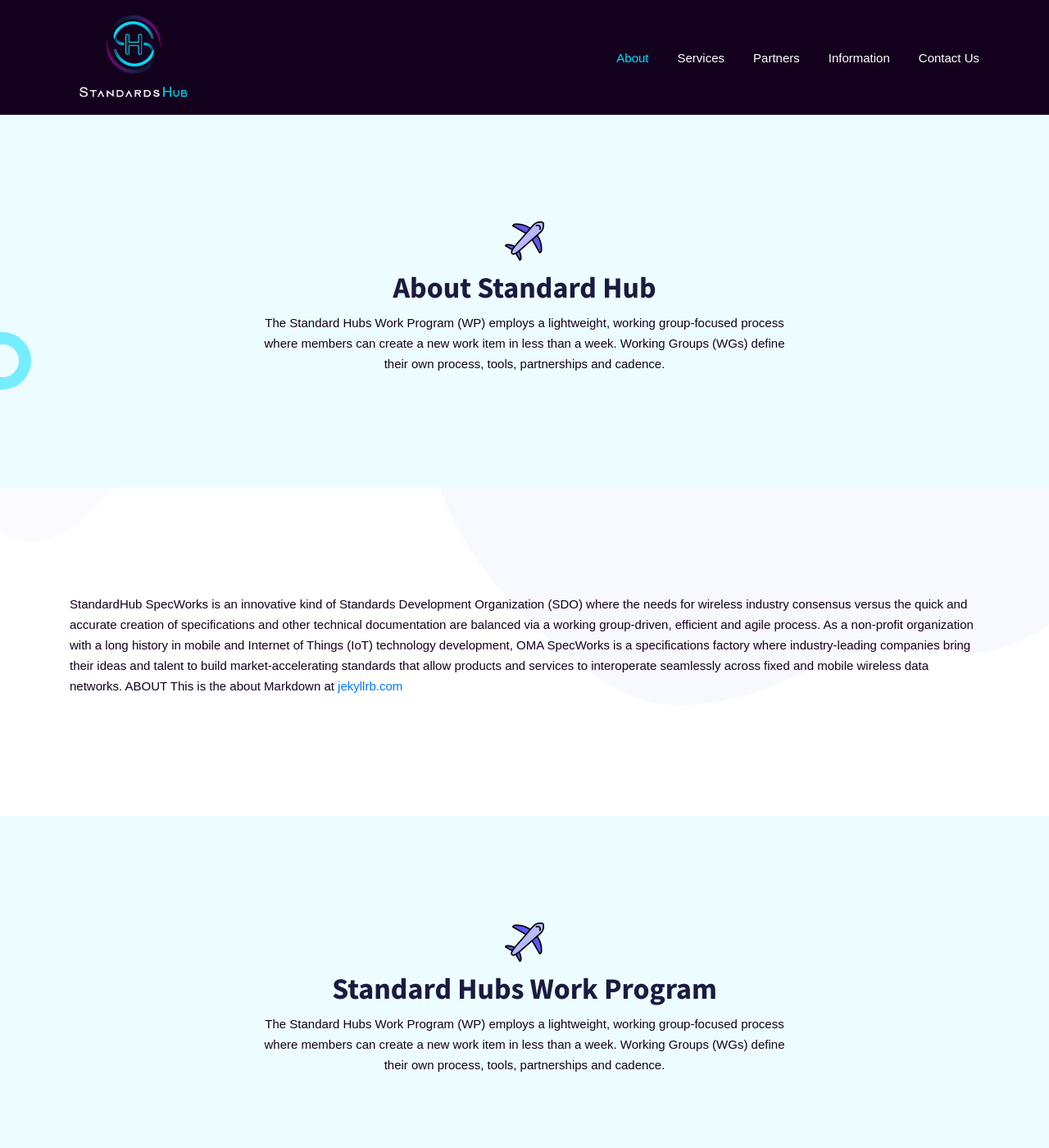
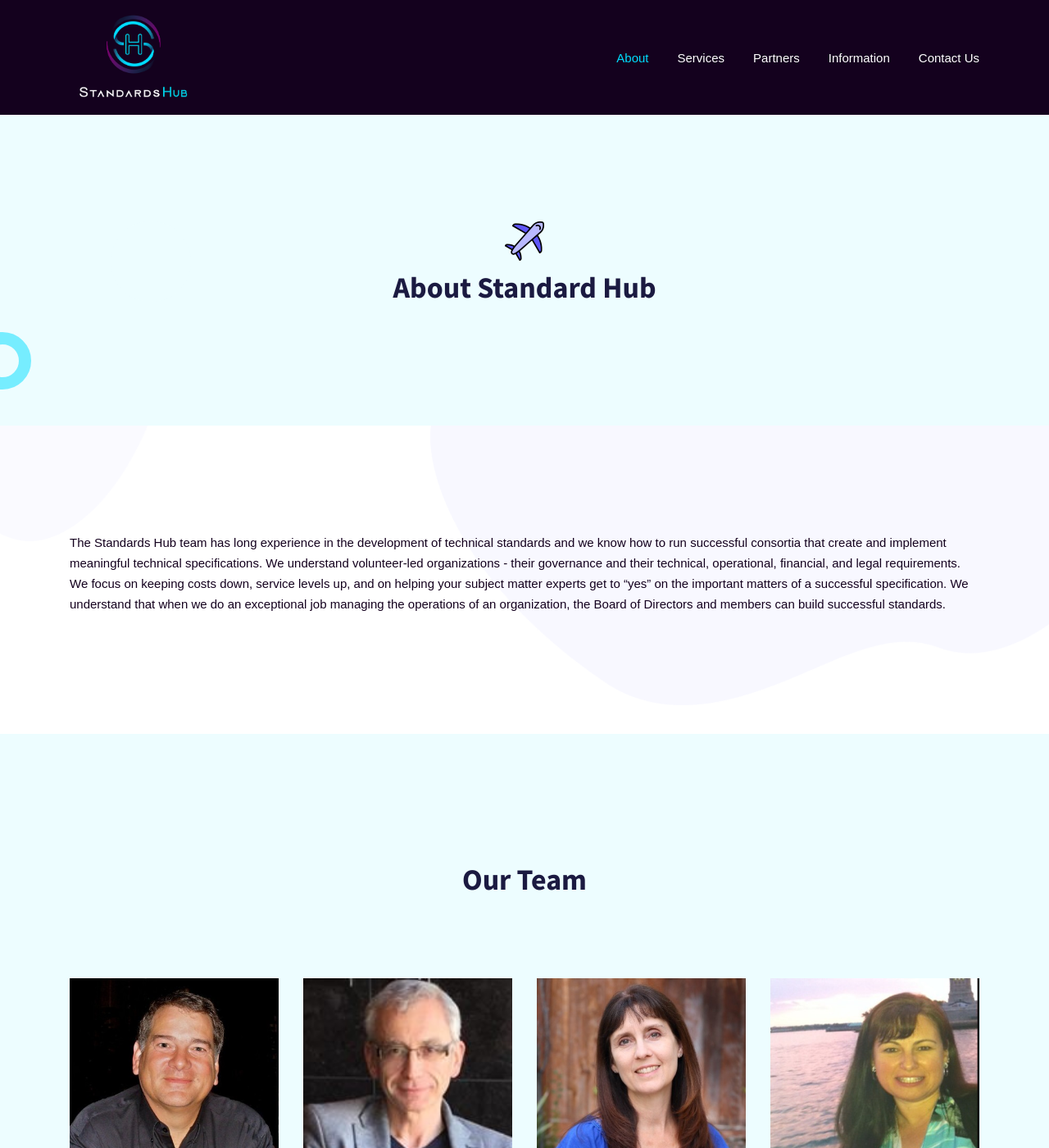
Before and after one commit to standardshub/sh-web, a Jekyll site: the page built from about.markdown, in a window 1280 px wide and 1400 px high. Shown: the whole window at 82% size. Built offline with Jekyll 4.4.1, drawn with Linux system fonts in a browser that asks for light colours; some of the changed text lies outside the part shown; grey boxes are pictures that could not be loaded.

Commit message:
add about example for staff

```diff
--- a/_includes/block_image_cards.html
+++ b/_includes/block_image_cards.html
@@ -2,37 +2,41 @@
   <div class="container">
     {% if include.header %}
     <div class="section-intro text-center pb-90px">
-        <img class="section-intro-img" src="{{include.header.image}}" alt="">
+      <img class="section-intro-img" src="{{include.header.image}}" alt="" />
       <h2>{{include.header.title}}</h2>
       <p>{{include.header.paragraph}}</p>
     </div>
     {% endif %}
     <div class="row">
-        {% for item in include.cards %}
-        {% assign card_per = include.card_per_line | plus: 0 %}
-        {% if card_per >= 1 and card_per <= 4 %}
-          {% assign col =  12 | divided_by: card_per %}
-          {% assign divConClassName = "col-lg-" | append: col %}
+      {% for item in include.cards %} {% assign card_per = include.card_per_line
+      | plus: 0 %} {% if card_per >= 1 and card_per <= 4 %} {% assign col = 12 |
+      divided_by: card_per %} {% assign divConClassName = "col-lg-" | append:
+      col %} {% else %} {% assign divConClassName = "col-lg" %} {% endif %}
+      <div class="col-md-6 {{ divConClassName }}  mb-4 mb-lg-4">
+        {% if item.button_lable %}
+        <div class="card-blog">
+          <img class="card-img rounded-0" src="{{item.image}}" alt="" />
+          <div class="card-blog-body">
+            <h4>{{item.title}}</h4>
+            <p>{{ item.paragraph }}</p>
+            <a class="button" href="{{ item.button_url }}"
+              >{{ item.button_lable }}</a
+            >
+          </div>
+        </div>
         {% else %}
-          {% assign divConClassName = "col-lg" %}
-        {% endif %}
-          <div class="col-md-6 {{ divConClassName }}  mb-4 mb-lg-4">
+        <a href="{{item.button_url}}">
           <div class="card-blog">
-              <img class="card-img rounded-0" src="{{item.image}}" alt="">
+            <img class="card-img rounded-0" src="{{item.image}}" alt="" />
             <div class="card-blog-body">
-                <a href="#">
               <h4>{{item.title}}</h4>
-                </a>
-                <!-- <ul class="card-blog-info">
-                  <li><i class="ti-notepad"></i></span>Jan 03, 2018</li>
-                  <li><i class="ti-comments-smiley"></i></span>03 Comments</li>
-                </ul> -->
               <p>{{ item.paragraph }}</p>
             </div>
           </div>
+        </a>
+        {% endif %}
       </div>
       {% endfor %}
-
     </div>
   </div>
 </section>
--- a/about.markdown
+++ b/about.markdown
@@ -6,32 +6,47 @@
 blocks_before:
   - layout: "block_text"
     title: About Standard Hub
-    paragraph: The Standard Hubs Work Program (WP) employs a lightweight, working group-focused process where members can create a new work item in less than a week. Working Groups (WGs) define their own process, tools, partnerships and cadence.
+    paragraph:
     image: ../assets/images/home/section-icon.png
 blocks_after:
   - layout: "block_image_cards"
     header:
-      title: Standard Hubs Work Program
-      paragraph: The Standard Hubs Work Program (WP) employs a lightweight, working group-focused process where members can create a new work item in less than a week. Working Groups (WGs) define their own process, tools, partnerships and cadence.
-      image: ../assets/images/home/section-icon.png
-    card_per_line: 3
+      title: Our Team
+      paragraph:
+    card_per_line: 4
     cards:
-      - title: Communications
-        paragraph: The COM Working Group is responsible for service layer standardization of communications related technologies, including areas such as Messaging, Push-to-talk over Cellular, Presence, Contact Information and Spam Reporting.
-        image: ../assets/images/gallery/g1.png
-        button_lable: "Lean More"
-        button_url: ""
-      - title: Content Delivery
-        paragraph: The CD Working Group is chartered to define the basic delivery mechanisms, bi-directional exchange mechanisms, and the processing of key content formats, including the semantics and user agents, behavior and programming interfaces.
-        image: ../assets/images/gallery/g2.png
-        button_lable: "Lean More"
-        button_url: ""
-      - title: Interoperability
-        paragraph: The IOP Working Group produces high quality test specifications, facilitating testing of implementations of OMA SpecWorks specifications and, in some cases, producing TTCN test code for the validation of specifications.
-        image: ../assets/images/gallery/g3.png
-        button_lable: "Lean More"
-        button_url: ""
+      - title: Seth Newberry
+        paragraph: Co-Founder
+        image: ../assets/images/about/Seth_Newberry.jpeg
+        button_url: "https://www.linkedin.com/in/seth-newberry-276164/"
+      - title: Joaquin Prado
+        paragraph: Co-Founder
+        image: ../assets/images/about/Joaquin_Prado.jpeg
+        button_url: "https://www.linkedin.com/in/jpradocueva/"
+      - title: Lisa Brady Robotti
+        paragraph: Accounting
+        image: ../assets/images/about/Lisa_Brady_Robotti.jpeg
+        button_url: "https://www.linkedin.com/in/lisa-brady-robotti-0172b210/"
+      - title: Michelle Janata
+        paragraph: Member Services
+        image: ../assets/images/about/Michelle_Janata.jpeg
+        button_url: "https://www.linkedin.com/in/michelle-janata-31120310/"
+      - title: Elizabeth Rose
+        paragraph: Marketing
+        image: ../assets/images/about/Elizabeth_Rose.jpeg
+        button_url: "https://www.linkedin.com/in/elizhrosemarketing"
+      - title: Sean Mcilroy
+        paragraph: Program Manager
+        image: ../assets/images/about/Sean_Mcilroy.jpeg
+        button_url: "https://www.linkedin.com/in/sean-mcilroy-bb3b5548/"
+      - title: John Mudge
+        paragraph: Program Manager
+        image: ../assets/images/about/John_Mudge.jpeg
+        button_url: "https://www.linkedin.com/in/john-mudge-0b644b/"
+      - title: Nathan Dixon
+        paragraph: System Architect
+        image: ../assets/images/about/Nathan_Dixon.jpeg
+        button_url: "https://www.linkedin.com/in/nathandixon/"
 ---
 
-StandardHub SpecWorks is an innovative kind of Standards Development Organization (SDO) where the needs for wireless industry consensus versus the quick and accurate creation of specifications and other technical documentation are balanced via a working group-driven, efficient and agile process. As a non-profit organization with a long history in mobile and Internet of Things (IoT) technology development, OMA SpecWorks is a specifications factory where industry-leading companies bring their ideas and talent to build market-accelerating standards that allow products and services to interoperate seamlessly across fixed and mobile wireless data networks.
-ABOUT This is the about Markdown at [jekyllrb.com](https://jekyllrb.com/)
+The Standards Hub team has long experience in the development of technical standards and we know how to run successful consortia that create and implement meaningful technical specifications. We understand volunteer-led organizations - their governance and their technical, operational, financial, and legal requirements. We focus on keeping costs down, service levels up, and on helping your subject matter experts get to “yes” on the important matters of a successful specification. We understand that when we do an exceptional job managing the operations of an organization, the Board of Directors and members can build successful standards.
```
Also changed, not shown: assets/images/about/Elizabeth_Rose.jpeg (added), assets/images/about/Joaquin_Prado.jpeg (added), assets/images/about/John_Mudge.jpeg (added), assets/images/about/Lisa_Brady_Robotti.jpeg (added), assets/images/about/Michelle_Janata.jpeg (added), assets/images/about/Nathan_Dixon.jpeg (added), assets/images/about/Sean_Mcilroy.jpeg (added), assets/images/about/Seth_Newberry.jpeg (added). Lines whose indentation alone changed are shown as unchanged.
